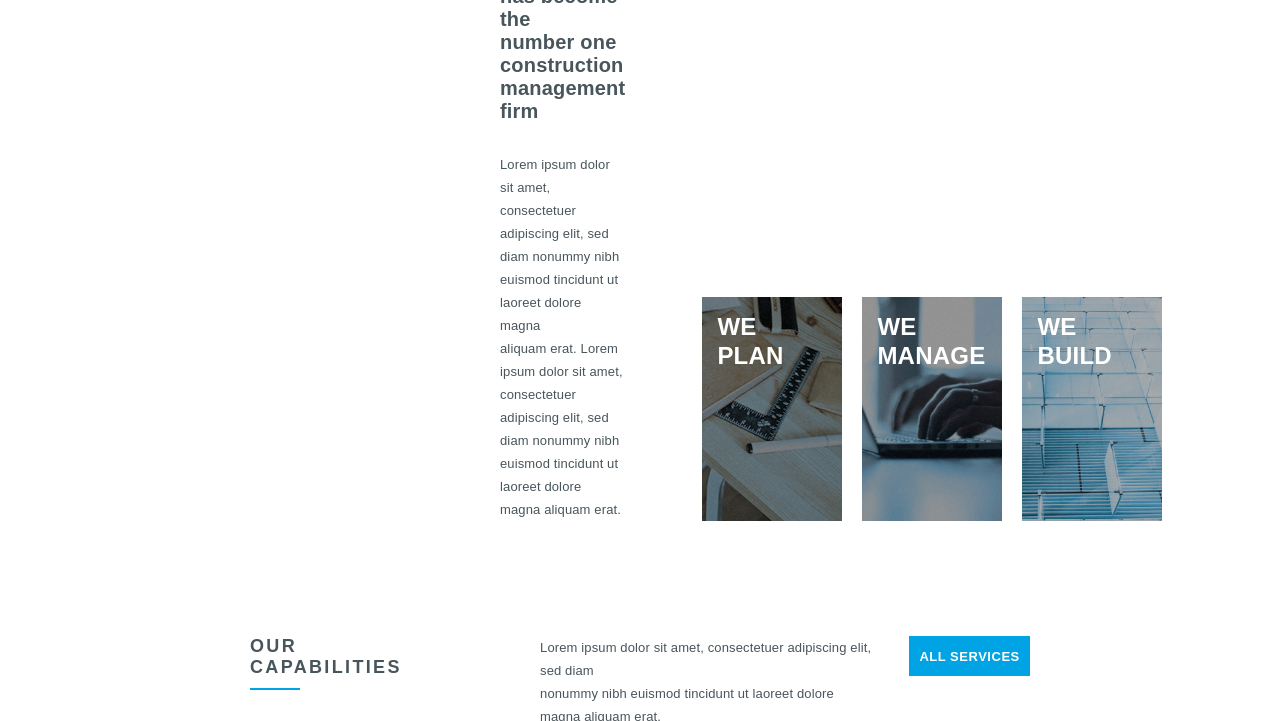
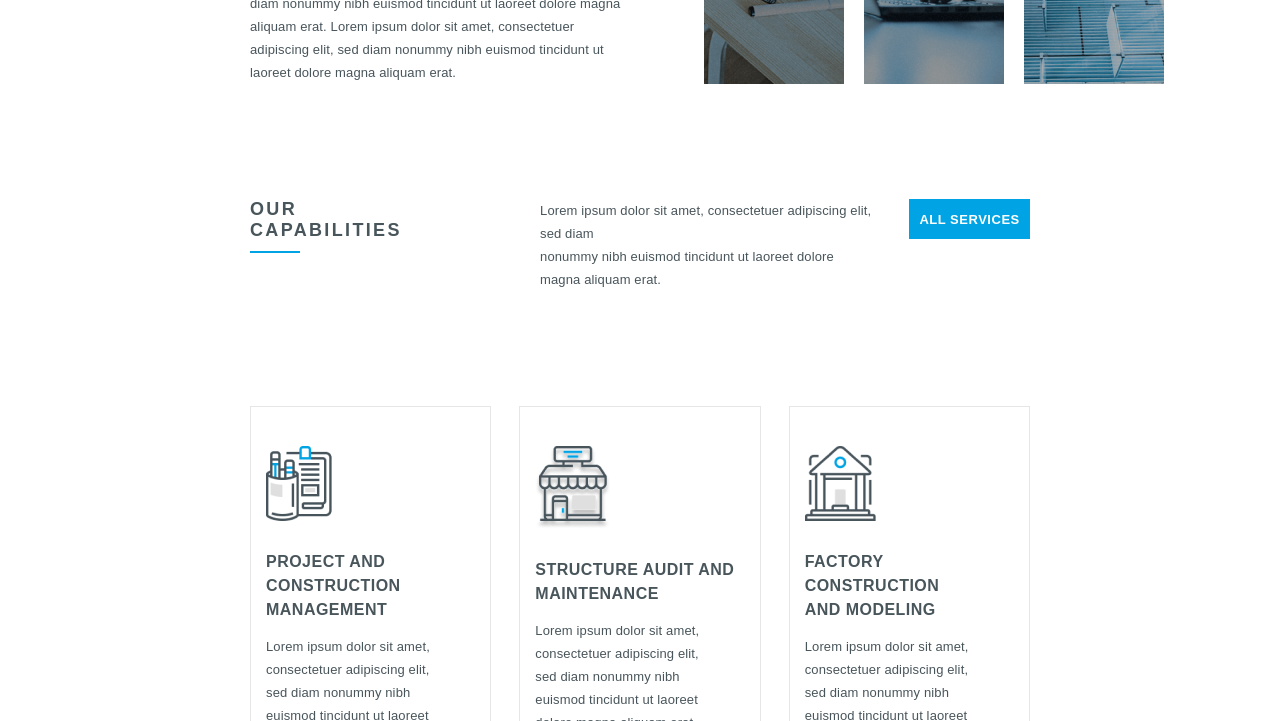
Before and after one commit to I-Jessy-I/Konstruct, a plain HTML site: page index.html in a window 1280 px wide. Shown: the part 1128-1849 px from the top of the page. Drawn offline with Linux system fonts and the light colour scheme.

Commit message:
Konstruct

```diff
--- a/css/style.css
+++ b/css/style.css
@@ -112,9 +112,6 @@ ul {
 
 /* Our story */
 
-.story {
-  padding: 0 250px;
-}
 
 .story_title_2 {
   font-family: var(--font-family);
@@ -140,7 +137,7 @@ ul {
 
 .story_inner {
   display: flex;
-  margin: 0 250px;
+  margin-left: 250px;
 }
 
 .story_title_3 {
```
